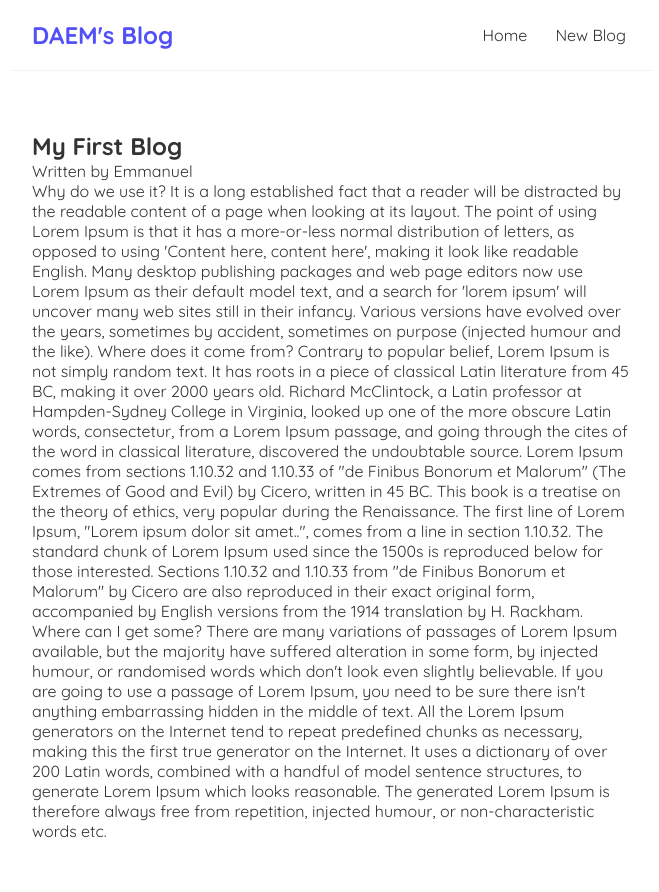
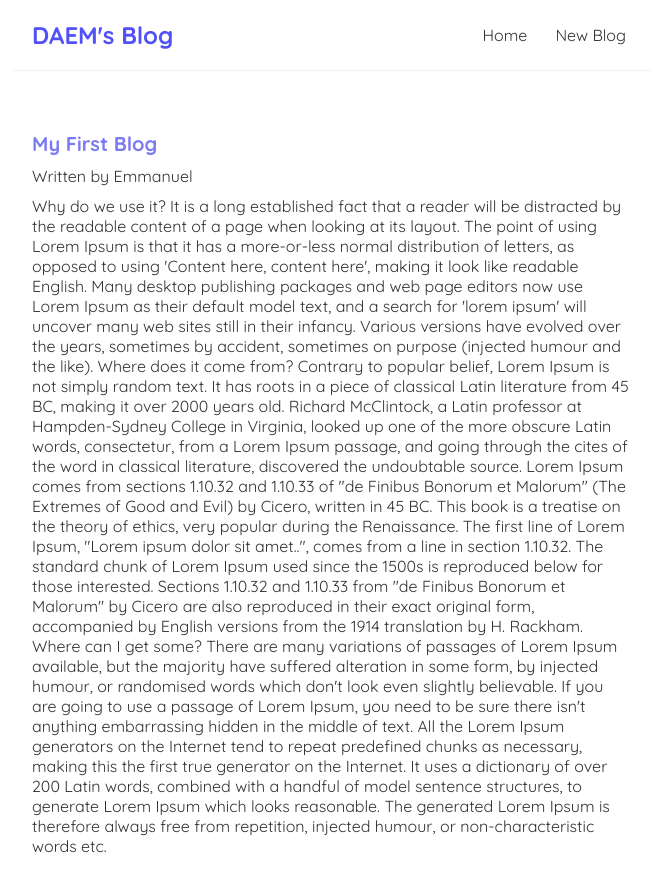
Before and after one commit to DAEM007/DAEM-BLOG, a React (Create React App) app: page /blogs/1 in a window 1280 px wide. Shown: the top 892 px of the page, without its empty margins (308-967 px from the left). Built offline with nearby package versions, Linux system fonts and the light colour scheme; data requests are answered from the project's data file.

Commit message:
Added styles for the Blog details

```diff
--- a/src/index.css
+++ b/src/index.css
@@ -58,3 +58,13 @@
 .blog-preview a {
   text-decoration: none;
 }
+
+/* BLOG DETAILS STYLES */
+.blog-details h2 {
+  color: rgb(122, 122, 243);
+  font-size: 20px;
+}
+
+.blog-details p {
+  margin: 10px 0;
+}
```
